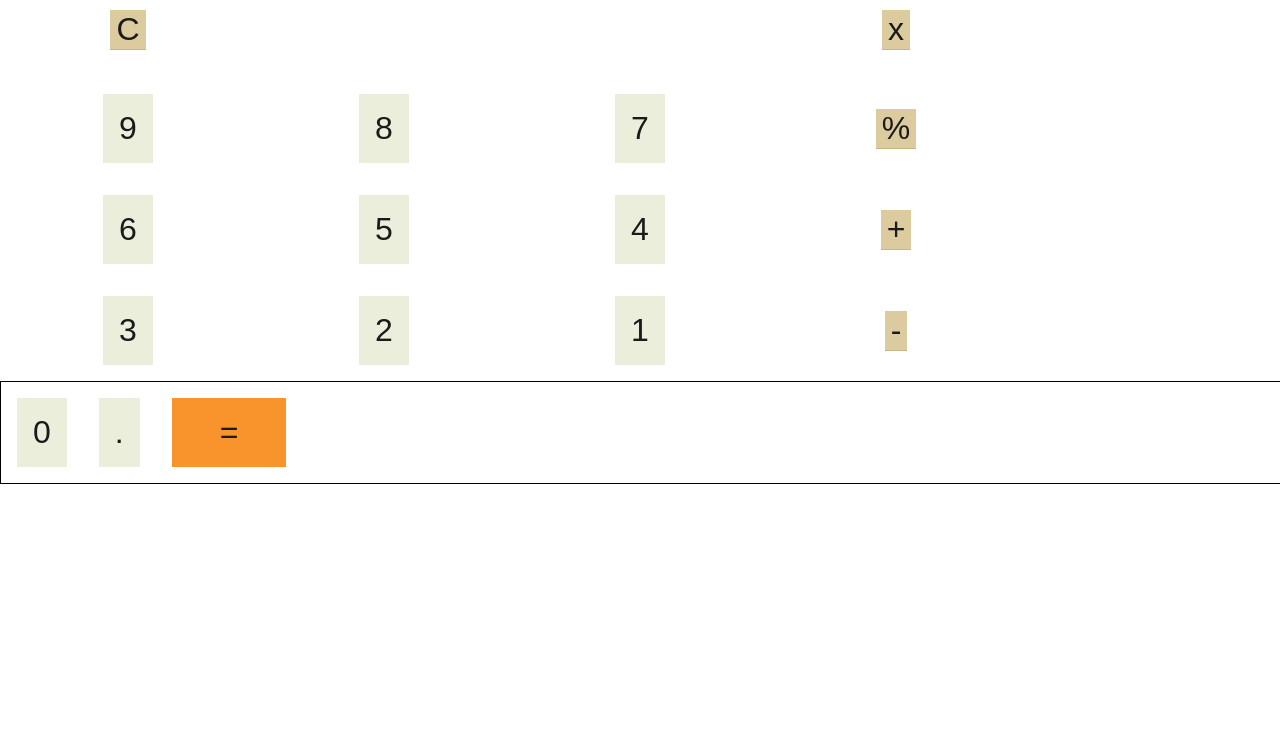
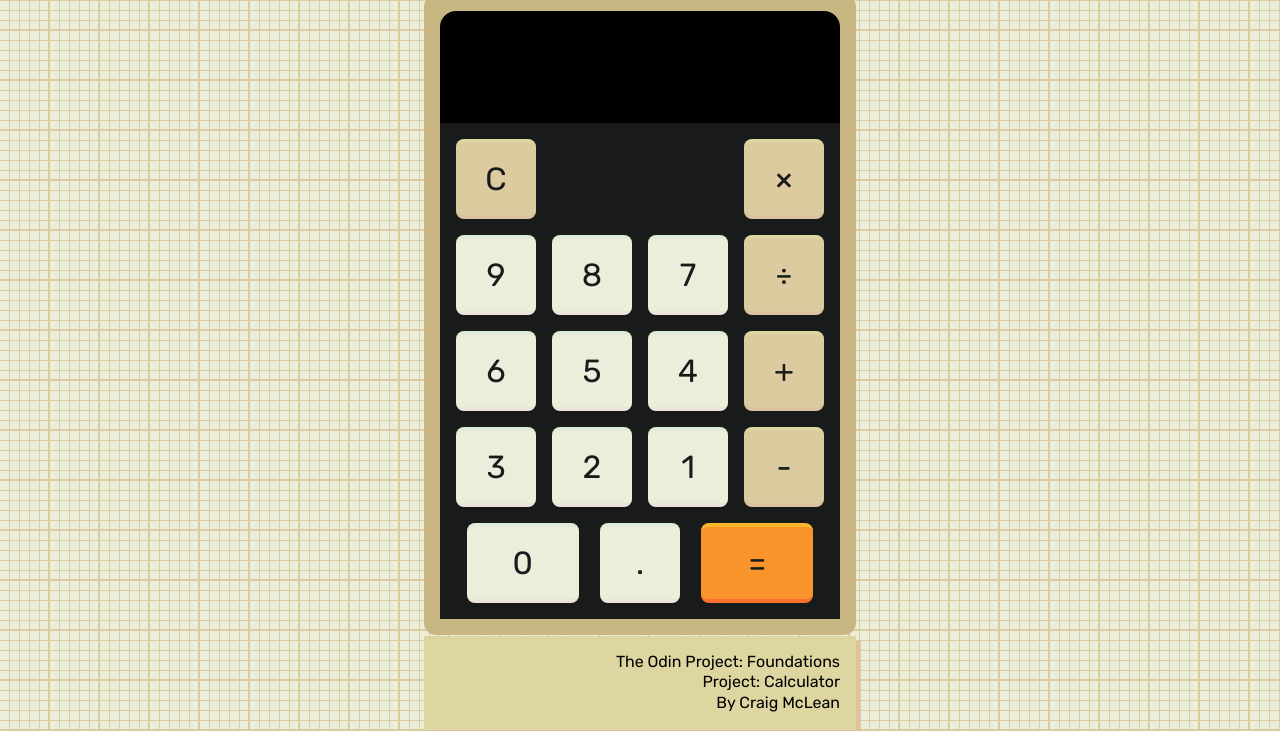
Before and after one commit to craigmclean39/calculator, a plain HTML site: page index.html in a window 1280 px wide. Shown: the part 69-800 px from the top of the page. Drawn offline with Linux system fonts and the light colour scheme.

Commit message:
Lots of changes, pretty much all stylistic CSS changes.

```diff
--- a/css/calc.css
+++ b/css/calc.css
@@ -1,141 +1,246 @@
+:root {
+    --number-color: #ECEEDC;
+    --number-highlight: #DEEDDA;
+    --number-shadow: #EDE3DA;
+
+    --equals-color: #F9942C;
+    --equals-highlight: #FAB62D;
+    --equals-shadow: #FA712D;
+
+    --operator-color: #DDCBA0;
+    --operator-highlight: #DED6A0;
+    --operator-shadow: #DEC1A0;
+
+    --calc-background: #191B1A;
+    --calc-border: #C8B783;
+
+
+    --btn-text: #191B1A;
+  }
+
+
 html {
     font-size: 16px;
+    font-family: 'Rubik', sans-serif;
+}
+
+body {
+
+    /*Generated from CSS Background Pattern Generator https://www.magicpattern.design/tools/css-backgrounds*/
+    background-color: #ECEEDC;
+    background-image:  linear-gradient(#DDCBA0 2px, transparent 2px), linear-gradient(90deg, #DDCBA0 2px, transparent 2px), linear-gradient(#DDCBA0 1px, transparent 1px), linear-gradient(90deg, #DDCBA0 1px, #ECEEDC 1px);
+    background-size: 50px 50px, 50px 50px, 10px 10px, 10px 10px;
+    background-position: -2px -2px, -2px -2px, -1px -1px, -1px -1px;
+}
+
+#vertical{
+    height: 100vh;
+    display: grid;
+    grid-template-rows: 1fr max-content .5fr 1fr 1fr;
+}
+
+#title
+{
+    grid-row: 1;
+    display: block;
+    margin: auto;
+    background-color: var(--operator-highlight);
+    box-shadow: 0.3rem 0.3rem var(--operator-shadow);
+    padding: 1rem 4rem;
+    font-size: 2rem;
+}
+
+#sig-flex{
+    display: flex;
+    flex-direction: row;
+    justify-content: flex-end;
+    background-color: var(--operator-highlight);
+
+    box-shadow: 0.3rem 0.3rem var(--operator-shadow);
+    align-items: center;
+    flex-grow: true;
+
+    grid-row: 4;
+}
+
+#signature{
+
+    padding: 1rem;
+    text-align: right;
+    line-height: 1.3;
+}
+
+#test {
+    background-color: var(--calc-border);
+}
+
+
+#calc-container{
+    width: 25rem;
+    background-color: var(--calc-background);
+    border: solid 1rem var(--calc-border);
+    border-radius: 0.75rem;
+
+    grid-row: 2;
+
+}
+
+#calc-flex{
+    display: flex;
+    flex-direction: row;
+    justify-content: center;
 }
 
 #output-flex {
-    width: 100vw;
     height: 3rem;
     display: flex;
     flex-direction: row;
     justify-content: flex-end;
-
-    border: solid 1px red;
     background-color: black;
 }
 #calc-output {
 
+    font-size: 2rem;
+    padding-right: 1rem;
     color: white;
 }
 
-#button-grid {
+#buffer-flex {
+    height: 3rem;
+    display: flex;
+    flex-direction: row;
+    justify-content: flex-end;
+    background-color: black;
+    border-top-left-radius: 1rem;
+    border-top-right-radius: 1rem;
+    border: solid .5rem black;
+}
+#calc-buffer {
+    font-size: 2rem;
+    color: white;
+}
 
-    display: grid;
-    grid-template-columns: 1fr 1fr 1fr 1fr;
-    grid-template-rows: 1fr 1fr 1fr 1fr;
-    justify-items: center;
-    align-items: center;
+.calc-row {
+    display: flex;
+    justify-content: space-between;
+
+    margin: 1rem;
+}
+
+.btn{
+
+    border: solid 0.5rem black;
+    border-radius: 0.1rem;
+    font-family: 'Rubik', sans-serif;
 }
 
 .op-btn{
 
     font-size: 2rem;
-    color: #191B1A;
-    background-color: #DDCBA0;
+    color: var(--btn-text);
+    background-color: var(--operator-color);
     border: none;
-    border-bottom: solid 1px #C8B783;
-    margin: 1rem;
+    border-top: solid 0.25rem var(--operator-highlight);
+    border-top-left-radius: 0.5rem;
+    border-top-right-radius: 0.5rem;
+    border-bottom: solid 0.25rem var(--operator-shadow);
+    border-bottom-left-radius: 0.5rem;
+    border-bottom-right-radius: 0.5rem;
+
+    width: 5rem;
+    height: 5rem;
 }
+
+.op-btn:hover{
+    border-top: solid 0.25rem var(--operator-shadow);
+    background-color: var(--operator-shadow);
+}
+
+.op-btn:active{
+    border-top: solid 0.25rem var(--operator-highlight);
+    background-color: var(--operator-highlight);
+}
+
+
 
 .num-btn{
 
     font-size: 2rem;
-    color: #191B1A;
-    background-color: #ECEEDC;
+    color: var(--btn-text);
+    background-color: var(--number-color);
     border: none;
-    margin: 1rem;
-    padding: 1rem;
+    border-top: solid 0.25rem var(--number-highlight);
+    border-top-left-radius: 0.5rem;
+    border-top-right-radius: 0.5rem;
+    border-bottom: solid 0.25rem var(--number-shadow);
+    border-bottom-left-radius: 0.5rem;
+    border-bottom-right-radius: 0.5rem;
+
+    width: 5rem;
+    height: 5rem;
+}
+
+.num-btn:hover{
+    border-top: solid 0.25rem var(--number-shadow);
+    background-color: var(--number-shadow);
+}
+
+.num-btn:active{
+    border-top: solid 0.25rem var(--number-highlight);
+    background-color: var(--number-highlight);
 }
 
 .eq-btn{
 
     font-size: 2rem;
-    color: #191B1A;
-    background-color: #F9942C;
+    color: var(--btn-text);
+    background-color: var(--equals-color);
     border: none;
-    margin: 1rem;
+    border-top: solid 0.25rem var(--equals-highlight);
+    border-top-left-radius: 0.5rem;
+    border-top-right-radius: 0.5rem;
+    border-bottom: solid 0.25rem var(--equals-shadow);
+    border-bottom-left-radius: 0.5rem;
+    border-bottom-right-radius: 0.5rem;
+    width: 7rem;
+    height: 5rem;
+
 }
 
-#btn-c{
-    grid-row: 1;
-    grid-column: 1;
+.eq-btn:hover{
+    border-top: solid 0.25rem var(--equals-shadow);
+    background-color: var(--equals-shadow);
+}
+.eq-btn:active{
+    border-top: solid 0.25rem var(--equals-highlight);
+    background-color: var(--equals-highlight);
 }
 
-#btn-mul{
-    grid-row: 1;
-    grid-column: 4;
-}
-
-#btn-div{
-    grid-row: 2;
-    grid-column: 4;
-}
-
-#btn-plus{
-    grid-row: 3;
-    grid-column: 4;
-}
-
-#btn-minus{
-    grid-row: 4;
-    grid-column: 4;
-}
-
-#btn-9{
-    grid-row: 2;
-    grid-column: 1;
-}
-
-#btn-8{
-    grid-row: 2;
-    grid-column: 2;
-}
-
-#btn-7{
-    grid-row: 2;
-    grid-column: 3;
-}
-
-#btn-6{
-    grid-row: 3;
-    grid-column: 1;
-}
-
-#btn-5{
-    grid-row: 3;
-    grid-column: 2;
-}
-
-#btn-4{
-    grid-row: 3;
-    grid-column: 3;
-}
-
-#btn-3{
-    grid-row: 4;
-    grid-column: 1;
-}
-
-#btn-2{
-    grid-row: 4;
-    grid-column: 2;
-}
-
-#btn-1{
-    grid-row: 4;
-    grid-column: 3;
+.zero-btn{
+    width: 7rem;
+    height: 5rem;
 }
 
 #flex-btns {
 
     display: flex;
     flex-direction: row;
-    justify-content: flex-start;
-
-    width: 100vw;
-
-    border: solid 1px black;
+    justify-content: space-around;
+    margin: 1rem;
 }
 
-#btn-equals{
-    padding: 1rem 3rem;
-}
+
+  @media screen
+  and (-webkit-min-device-pixel-ratio : 2)
+  and (-webkit-max-device-pixel-ratio : 3)
+
+  {
+    #calc-container{
+        width: 90vw;
+    }
+
+    html{
+        font-size: 32px;
+    }
+
+  }
--- a/index.html
+++ b/index.html
@@ -7,36 +7,57 @@
     <link rel="stylesheet" href="css/reset.css">
     <link rel="stylesheet" href="css/calc.css">
 
-    <!-- <link rel="preconnect" href="https://fonts.googleapis.com">
+    <link rel="preconnect" href="https://fonts.googleapis.com">
     <link rel="preconnect" href="https://fonts.gstatic.com" crossorigin>
-    <link href="https://fonts.googleapis.com/css2?family=Pacifico&display=swap" rel="stylesheet"> -->
+    <link href="https://fonts.googleapis.com/css2?family=Rubik:wght@400;500&display=swap" rel="stylesheet">
 
 </head>
 
 <body>
 
+    <div id="calc-flex">
+        <div id="vertical">
+            <div id="title"><h1>CALCULATOR</h1></div>
+            <div id="calc-container">
+
+                <div id="test"><div id ="buffer-flex"><div id="calc-buffer"></div></div></div>
                 <div id ="output-flex"><div id="calc-output"></div></div>
-    <div id='button-grid'>
+
+                <div class = "calc-row" id="row0">
                     <button class = "op-btn btn" id="btn-c">C</button>
-        <button class = "op-btn btn" id="btn-div">%</button>
-        <button class = "op-btn btn" id="btn-mul">x</button>
-        <button class = "op-btn btn" id="btn-plus">+</button>
-        <button class = "op-btn btn" id="btn-minus">-</button>
+                    <button class = "op-btn btn" id="btn-mul">&#215</button>
+                </div>
+
+                <div class = "calc-row" id="row1">
                     <button class = "num-btn btn" id="btn-9">9</button>
                     <button class = "num-btn btn" id="btn-8">8</button>
                     <button class = "num-btn btn" id="btn-7">7</button>
+                    <button class = "op-btn btn" id="btn-div">&#247</button>
+                </div>
+
+                <div class = "calc-row" id="row2">
                     <button class = "num-btn btn" id="btn-6">6</button>
                     <button class = "num-btn btn" id="btn-5">5</button>
                     <button class = "num-btn btn" id="btn-4">4</button>
+                    <button class = "op-btn btn" id="btn-plus">&#43</button>
+                </div>
+
+                <div class = "calc-row" id="row3">
                     <button class = "num-btn btn" id="btn-3">3</button>
                     <button class = "num-btn btn" id="btn-2">2</button>
                     <button class = "num-btn btn" id="btn-1">1</button>
+                    <button class = "op-btn btn" id="btn-minus">-</button>
                 </div>
 
                 <div id = "flex-btns">
-        <button class = "num-btn btn" id="btn-0">0</button>
+                    <button class = "num-btn btn zero-btn" id="btn-0">0</button>
                     <button class = "num-btn btn" id="btn-dot">.</button>
                     <button class = "eq-btn btn" id="btn-equals">=</button>
+                </div>
+
+            </div>
+            <div id="sig-flex"><div id="signature">The Odin Project: Foundations<br>Project: Calculator<br>By Craig McLean</div></div>
+        </div>
     </div>
 
 
--- a/scripts/calc.js
+++ b/scripts/calc.js
@@ -2,6 +2,7 @@ const vw = Math.max(document.documentElement.clientWidth || 0, window.innerWidth
 const vh = Math.max(document.documentElement.clientHeight || 0, window.innerHeight || 0)
 
 let calcOutput = document.querySelector("#calc-output");
+let bufferOutput = document.querySelector("#calc-buffer");
 
 function AddEventsToBtns()
 {
@@ -12,18 +13,17 @@ function AddEventsToBtns()
     {
         btns[i].addEventListener('click', ButtonClicked )
     }
-
 }
 
-function sizeCalculator() {
+/* function sizeCalculator() {
 
     let btnGrid = document.getElementById("button-grid");
 
     btnGrid.style.height = "50vh";
     btnGrid.style.width = "80vw";
-}
+} */
 
-sizeCalculator();
+//sizeCalculator();
 AddEventsToBtns();
 
 
@@ -33,10 +33,12 @@ let input1 = "";
 let input2 = "";
 let inputResult = "";
 let calcOperator = null;
+let eqPressed = false;
 
 function ClearCalculator()
 {
     calcOutput.textContent = "";
+    //bufferOutput.textContent = "";
 }
 
 function Display(toDisp)
@@ -51,6 +53,7 @@ function ResetCalculator()
     input2 = "";
     calcOperator = null;
     workingOnCalculation = false;
+    eqPressed = false;
 
     ClearCalculator();
 }
@@ -60,6 +63,14 @@ function ResetCalculator()
 function NumberPressed(pressedNum)
 {
     //console.log("Pressed Number: " + pressedNum);
+
+    if(calcOperator == null && (input1 != "" || input2 != ""))
+    {
+        if(eqPressed)
+        {
+            ResetCalculator();
+        }
+    }
 
     if(workingOnInput1)
     {
@@ -90,6 +101,7 @@ function OperatorPressed(pressedOp)
         calcOperator = pressedOp;
         if(workingOnCalculation)
         {
+            //bufferOutput.textContent = calcOutput.textContent;
             EqualPressed(false);
             return;
         }
@@ -100,27 +112,49 @@ function OperatorPressed(pressedOp)
     }
     else{
         //if there already is an operator pressed, then just switch it to the latest one
+        let tempOperator = calcOperator;
         calcOperator = pressedOp;
         if(workingOnCalculation)
         {
-            EqualPressed(false);
+            //bufferOutput.textContent = calcOutput.textContent;
+            EqualPressed(false, tempOperator);
             return;
         }
     }
 
+    //bufferOutput.textContent = calcOutput.textContent;
     ClearCalculator();
 }
 
-function EqualPressed(equalOrOperator)
+function EqualPressed(equalOrOperator, tempOperator)
 {
     if(input1 != "" && input2 != "" && calcOperator != null)
     {
         let n1 = Number(input1);
         let n2 = Number(input2);
 
-        console.log(`${n1} ${calcOperator} ${n2}`);
+        if(workingOnInput1)
+        {
+            let n3 = n2;
+            n2 = n1;
+            n1 = n3;
+        }
 
-        switch (calcOperator)
+
+        let operator = null;
+        if(tempOperator != undefined)
+        {
+            operator = tempOperator;
+        }
+        else{
+            operator = calcOperator;
+        }
+
+        console.log(`${workingOnInput1} ${n1} ${operator} ${n2}`);
+
+
+
+        switch (operator)
         {
             case "div":
                 {
@@ -160,6 +194,11 @@ function EqualPressed(equalOrOperator)
         if(equalOrOperator)
         {
             calcOperator = null;
+            eqPressed = true;
+        }
+        else
+        {
+            eqPressed = false;
         }
 
     }
```
Lines whose indentation alone changed are shown as unchanged.
